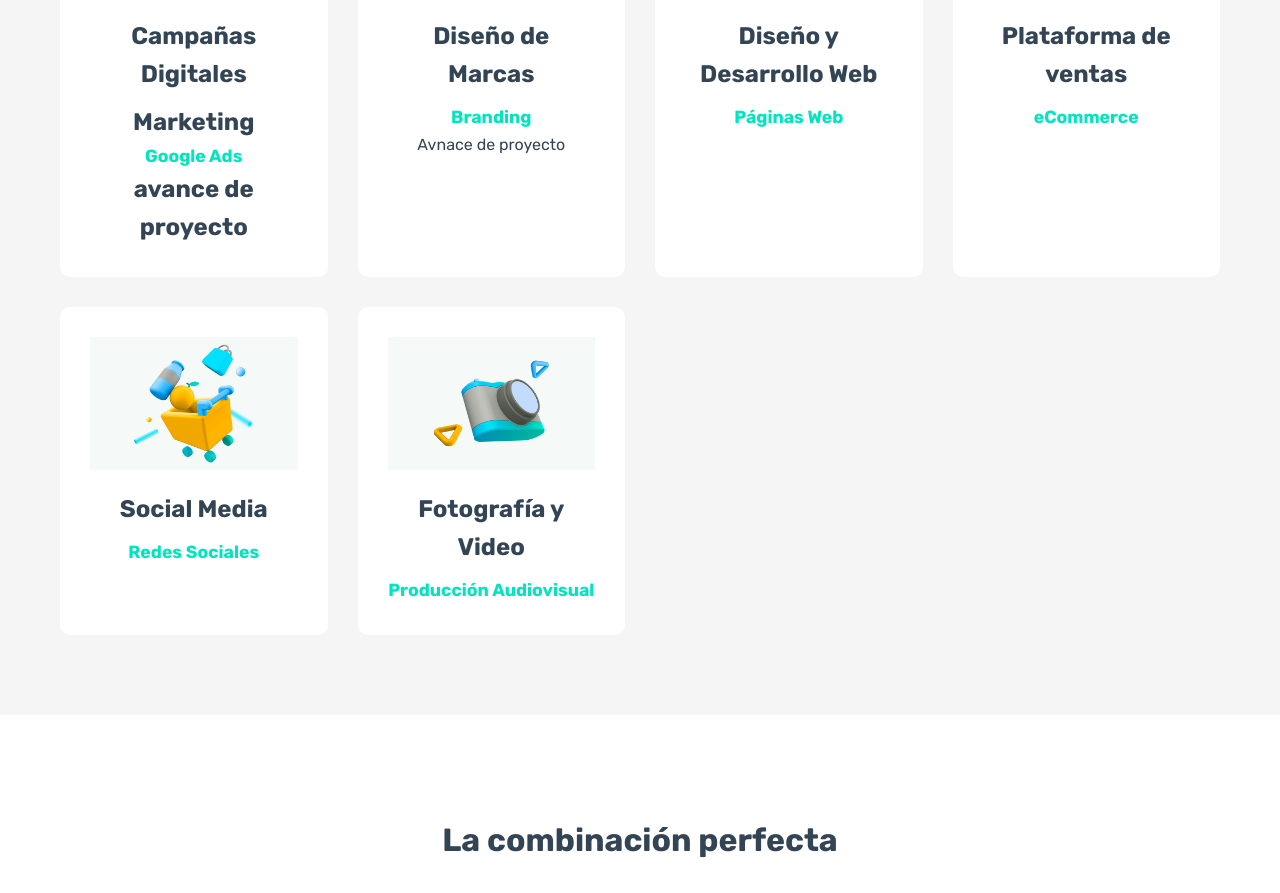
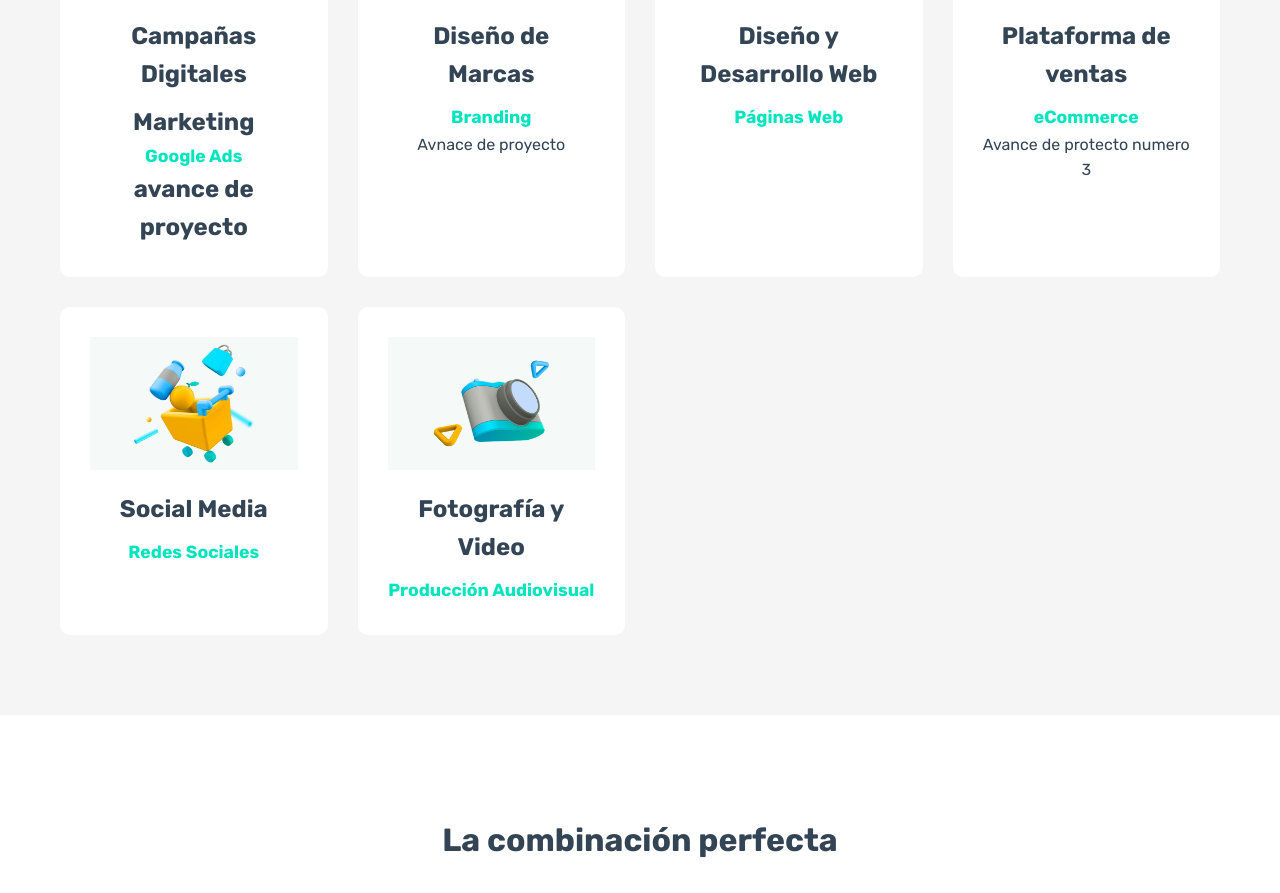
Before and after one commit to f1nol/Proyecto-Marketing-Digital, a plain HTML site: page avance de proyecto/public_html/index.html in a window 1280 px wide. Shown: the part 1443-2336 px from the top of the page. Drawn offline with Linux system fonts and the light colour scheme; a script that the page names is missing.

Commit message:
Add description for project progress in index.html

```diff
--- a/avance de proyecto/public_html/index.html
+++ b/avance de proyecto/public_html/index.html
@@ -158,6 +158,7 @@
                             </div>
                             <h3>Plataforma de ventas</h3>
                             <h4>eCommerce</h4>
+                            <p>Avance de protecto numero 3</p>
                         </div>
                         <div class="tarjeta-servicio">
                             <div class="icono-servicio">
```
